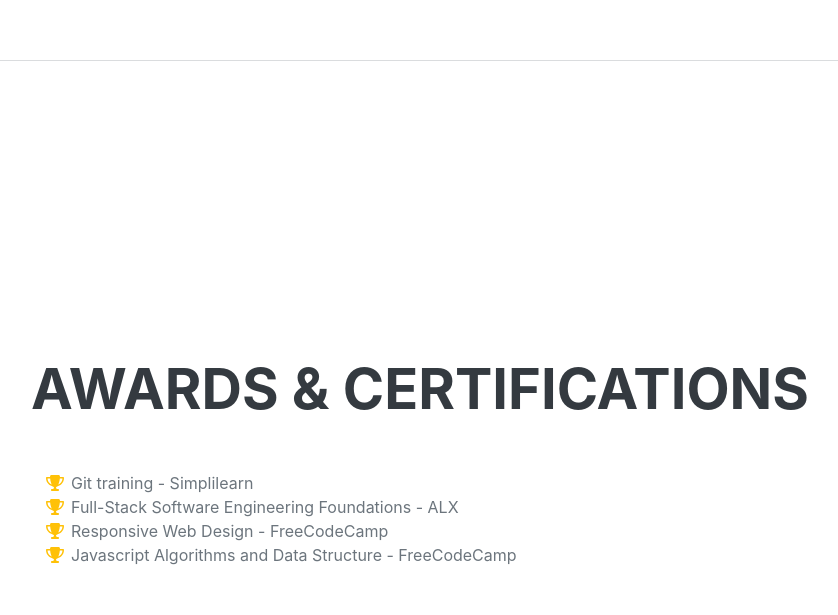
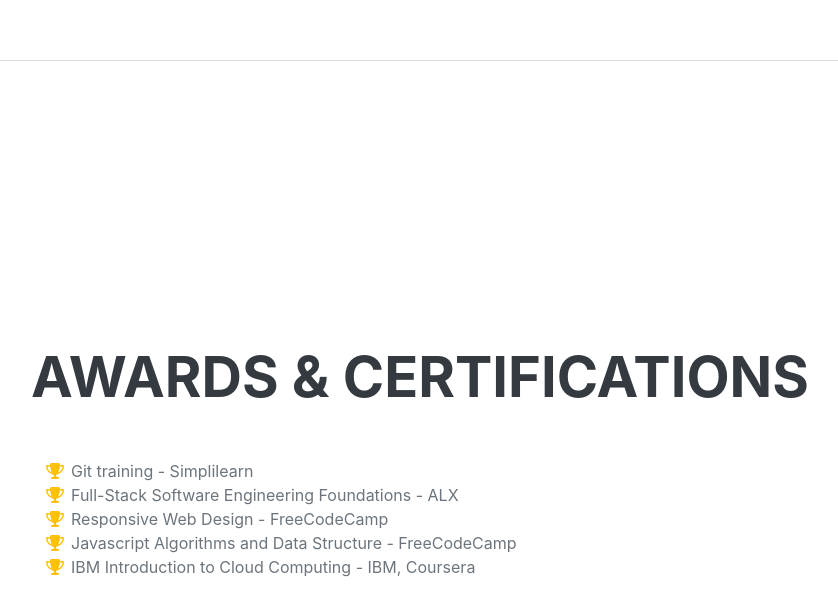
Before and after one commit to chesahkalu/my_resume, a plain HTML site: page index.html in a window 1280 px wide. Shown: the part 4838-5453 px from the top of the page, without its empty margins (289-1127 px from the left). Drawn offline with nearby package versions, Linux system fonts and the light colour scheme; a web font is replaced by a local one.

Commit message:
certification update

```diff
--- a/index.html
+++ b/index.html
@@ -222,6 +222,10 @@
                             <span class="fa-li"><i class="fas fa-trophy text-warning"></i></span>
                             Javascript Algorithms and Data Structure - FreeCodeCamp
                         </li>
+                        <li>
+                            <span class="fa-li"><i class="fas fa-trophy text-warning"></i></span>
+                             IBM Introduction to Cloud Computing - IBM, Coursera
+                        </li>
 
                     </ul>
                 </div>
```
